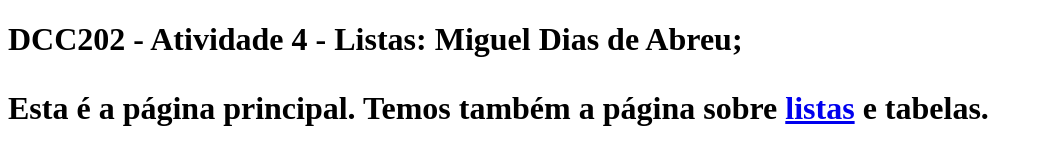
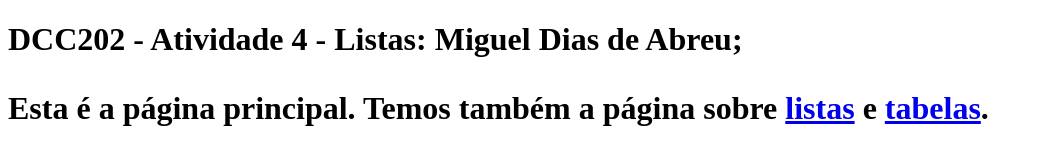
Before and after one commit to ufjf-dcc202/ufjf-dcc202-2023-3-a-atv4-Miguel-Dias-112, a website: page index.html in a window 1280 px wide. Shown: the whole page, without its empty margins (0-1043 px from the left). Drawn offline with Linux system fonts and the light colour scheme.

Commit message:
ancora2 adicionada

```diff
--- a/index.html
+++ b/index.html
@@ -10,7 +10,7 @@
     <main>
         <h1>
             DCC202 - Atividade 4 - Listas: Miguel Dias de Abreu;
-            <p>Esta é a página principal. Temos também a página sobre <a href="./listas.html">listas</a> e tabelas.</p>
+            <p>Esta é a página principal. Temos também a página sobre <a href="./listas.html">listas</a> e <a href="./tabelas.html">tabelas</a>.</p>
         </h1>
     </main>
 </body>
```
